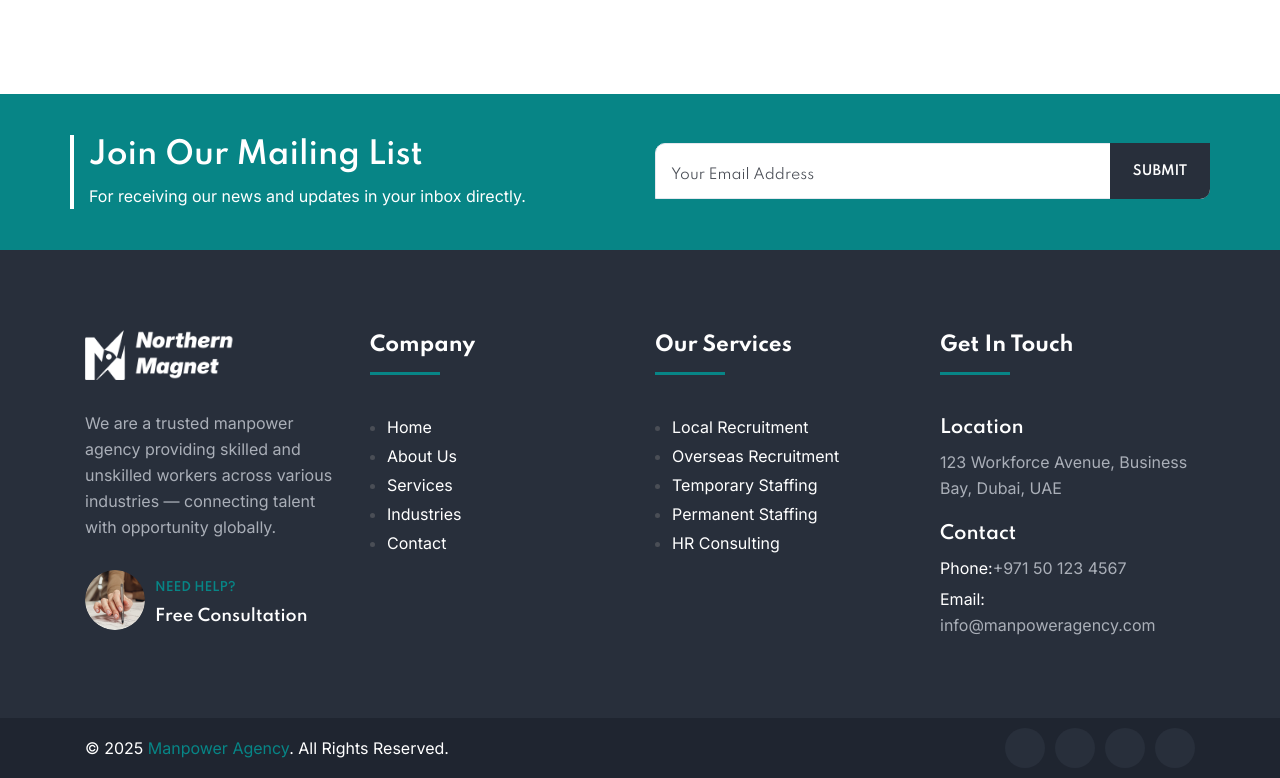
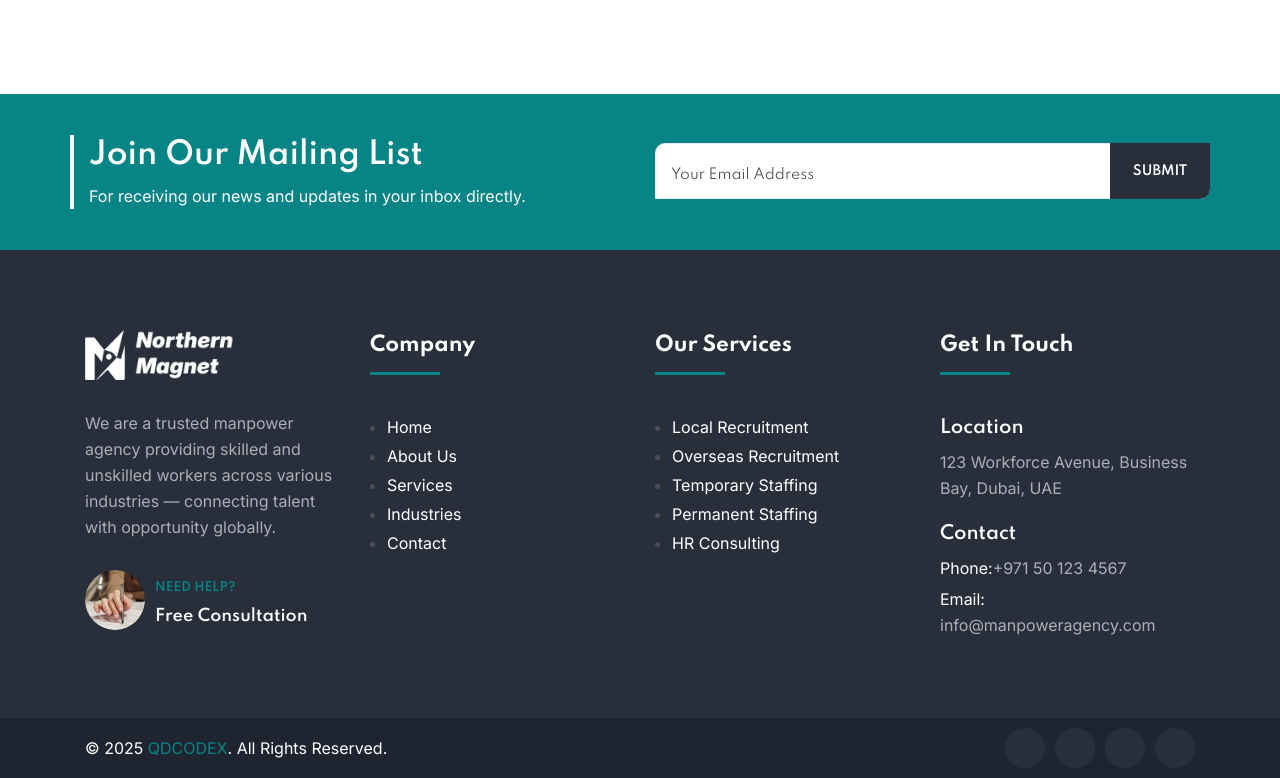
Before and after one commit to qdcodex/traning, a Next.js app: page / in a window 1280 px wide. Shown: the part 7013-7791 px from the top of the page. Built offline with nearby package versions, Linux system fonts and the light colour scheme; a web font is replaced by a local one.

Commit message:
Update footer copyright text and link

```diff
--- a/components/layout/footer/Footer1.js
+++ b/components/layout/footer/Footer1.js
@@ -125,7 +125,7 @@ export default function Footer1() {
                             <div className="col-lg-6 col-md-12 col-sm-12">
                                 <div className="pd_top_10" />
                                 <div className="footer_copy_content color_white">
-                                    © {new Date().getFullYear()} <Link href="/">Manpower Agency</Link>. All Rights Reserved.
+                                    © {new Date().getFullYear()} <Link href="/">QDCODEX</Link>. All Rights Reserved.
                                 </div>
                                 <div className="pd_bottom_10" />
                             </div>
```
